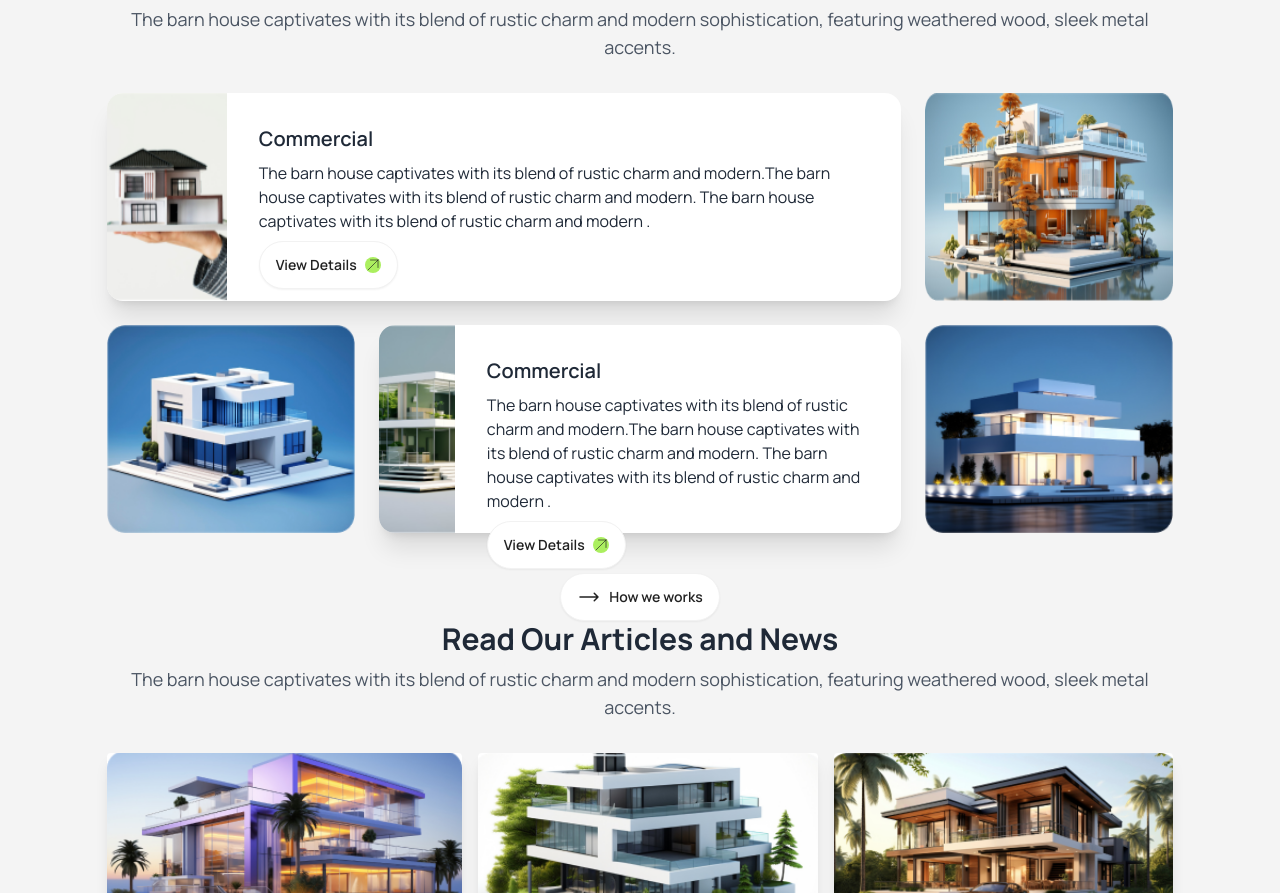
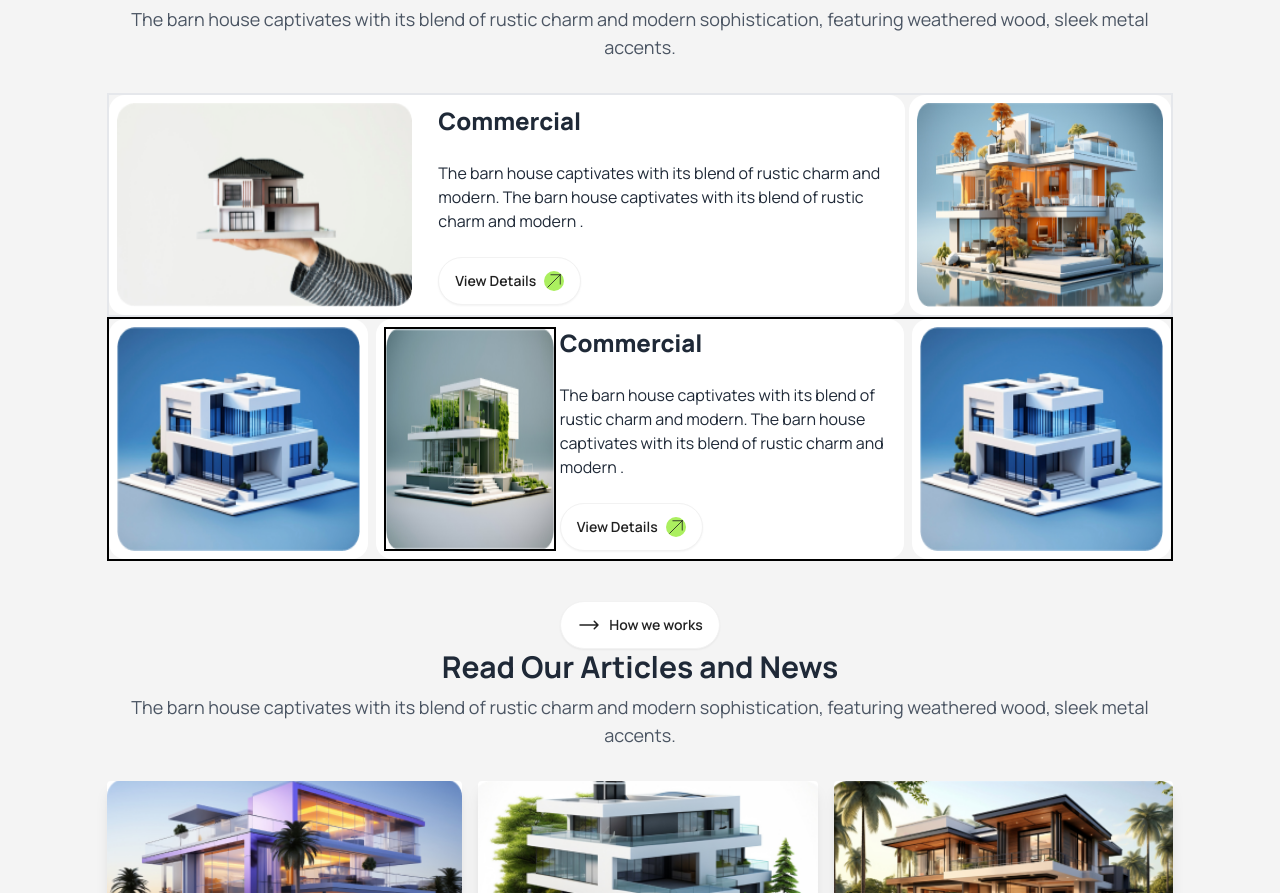
Before and after one commit to tasrif-66/ph-assingment-03, a plain HTML site: page index.html in a window 1280 px wide. Shown: the part 2052-2945 px from the top of the page. Drawn offline with nearby package versions, Linux system fonts and the light colour scheme.

Commit message:
re-arrange grid section

```diff
--- a/index.html
+++ b/index.html
@@ -205,62 +205,76 @@
           metal accents.</p>
       </div>
 
+      <!-- grid section -->
 
-      <!-- grid section -->
-      <div class="grid grid-rows-1 md:grid-cols-2 lg:grid-cols-4 gap-6 max-w-7xl mx-auto">
-        <!-- grid section 1 -->
-        <div class="card lg:card-side bg-base-100 shadow-xl col-span-3 h-52">
-          <figure>
-            <img class="h-52" src="./assets/img1.png" alt="Album" />
-          </figure>
-          <div class="card-body">
-            <h2 class="card-title">Commercial</h2>
-            <p>The barn house captivates with its blend of rustic charm and modern.The barn house captivates with its
-              blend of rustic charm and modern. The barn house captivates with its blend of rustic
+      <div
+        class="lg:border-2 lg:border-red lg:border-solid lg:grid lg:grid-cols-4 md:grid md:grid-cols-3 lg:gap-1 md:gap-1">
+        <!-- card 1 -->
+        <div
+          class="lg:col-span-3 lg:flex lg:justify-center lg:items-center md:col-span-2 md:flex md:justify-center md:items-center bg-white p-2 rounded-2xl">
+          <div class="lg:h-full lg:w-11/12 md:h-full md:w-full">
+            <img class=" w-full lg:w-11/12 md:h-full  md:w-full lg:h-full border-5 " src="./assets/img1.png" alt="">
+          </div>
+          <div class="space-y-6">
+            <h2 class="font-extrabold text-2xl">Commercial</h2>
+            <p>The barn house captivates with its blend of rustic charm and modern. The barn house captivates with its
+              blend of rustic
               charm and modern .</p>
-            <div class="card-actions justify-start">
+            <div>
               <button class="btn rounded-full bg-white text-[#212121]">View Details <svg
                   xmlns="http://www.w3.org/2000/svg" fill="none" viewBox="0 0 24 24" stroke-width="1"
-                  stroke="currentColor" class="size-4 bg-[#ABEF5F] border-black rounded-full">
+                  stroke="currentColor" class="size-5 bg-[#ABEF5F] rounded-full">
                   <path stroke-linecap="round" stroke-linejoin="round" d="m4.5 19.5 15-15m0 0H8.25m11.25 0v11.25" />
                 </svg>
               </button>
             </div>
+
           </div>
         </div>
-        <!-- grid section 2 -->
-        <div class="col-span-1">
-          <img class="h-52" src="./assets/img2.png" alt="">
+
+        <!-- card 2 -->
+        <div
+          class=" lg:col-span-1 lg:w-full lg:h-full md:col-span-1 md:w-full md:h-full bg-white lg:m-0 md:m-0 p-2 mt-2 rounded-2xl">
+          <img class="w-full lg:w-full lg:h-full md:w-full md:h-full" src="./assets/img2.png" alt="">
         </div>
-        <!-- grid section 3 -->
-        <div>
-          <img class="h-52" src="./assets/img3.png" alt="">
+      </div>
+
+      <div class="lg:border-2 lg:border-black lg:border-solid lg:grid lg:grid-cols-4 lg:gap-2">
+        <!-- card 3 -->
+        <div
+          class=" lg:col-span-1 lg:w-full lg:h-full md:col-span-1 md:w-full md:h-full  lg:m-0 md:m-0 bg-white p-2 my-2    rounded-2xl">
+          <img class="w-full lg:w-full lg:h-full md:w-full md:h-full" src="./assets/img3.png" alt="">
         </div>
-        <!-- grid section 4 -->
-        <div class="card lg:card-side bg-base-100 shadow-xl col-span-2 h-52">
-          <figure>
-            <img class="h-52 " src="./assets/img4.png" alt="Album" />
-          </figure>
-          <div class="card-body">
-            <h2 class="card-title">Commercial</h2>
-            <p>The barn house captivates with its blend of rustic charm and modern.The barn house captivates with its
-              blend of rustic charm and modern. The barn house captivates with its blend of rustic
+        <!-- card 4 -->
+        <div
+          class="lg:col-span-2 lg:flex lg:justify-center lg:items-center md:col-span-2 md:flex md:justify-center md:items-center gap-1 bg-white p-2 rounded-2xl">
+          <div class="w-full lg:border-2 lg:border-black lg:border-solid lg:h-full lg:w-full md:h-full md:w-full">
+            <img class=" w-full lg:w-full md:h-full  md:w-full lg:h-full  border-5 " src="./assets/img4.png" alt="">
+          </div>
+          <div class="space-y-6">
+            <h2 class="font-extrabold text-2xl">Commercial</h2>
+            <p>The barn house captivates with its blend of rustic charm and modern. The barn house captivates with its
+              blend of rustic
               charm and modern .</p>
-            <div class="card-actions justify-start">
+            <div>
               <button class="btn rounded-full bg-white text-[#212121]">View Details <svg
                   xmlns="http://www.w3.org/2000/svg" fill="none" viewBox="0 0 24 24" stroke-width="1"
-                  stroke="currentColor" class="size-4 bg-[#ABEF5F] border-black rounded-full">
+                  stroke="currentColor" class="size-5 bg-[#ABEF5F] rounded-full">
                   <path stroke-linecap="round" stroke-linejoin="round" d="m4.5 19.5 15-15m0 0H8.25m11.25 0v11.25" />
                 </svg>
               </button>
             </div>
+
           </div>
         </div>
-        <!-- grid section 5 -->
-        <div class="col-span-1">
-          <img class="h-52" src="./assets/img5.png" alt="">
+        <!-- card 5 -->
+        <div
+          class="lg:col-span-1 lg:w-full lg:h-full md:col-span-1 md:w-full md:h-full  lg:m-0 md:m-0 bg-white p-2 mt-2 rounded-2xl">
+          <img class="w-full w-fullw-full lg:w-full lg:h-full md:w-full md:h-full" src="./assets/img3.png" alt="">
         </div>
+
       </div>
+
     </section>
 
 
```
